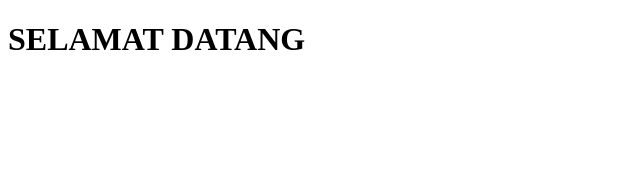
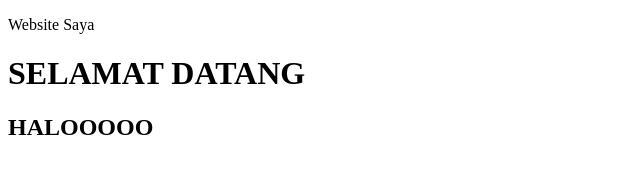
Before and after one commit to HarisMI40/belajar-web, a plain HTML site: page index.html in a window 1280 px wide. Shown: the whole page, without its empty margins (0-640 px from the left). Drawn offline with Linux system fonts and the light colour scheme.

Commit message:
Update Index.html, tambahkan kaata haloo

```diff
--- a/index.html
+++ b/index.html
@@ -6,6 +6,9 @@
   <title>Document</title>
 </head>
 <body>
+  <p>Website Saya</p>
   <h1>SELAMAT DATANG</h1>
+
+  <h2>HALOOOOO</h2>
 </body>
 </html>
```
